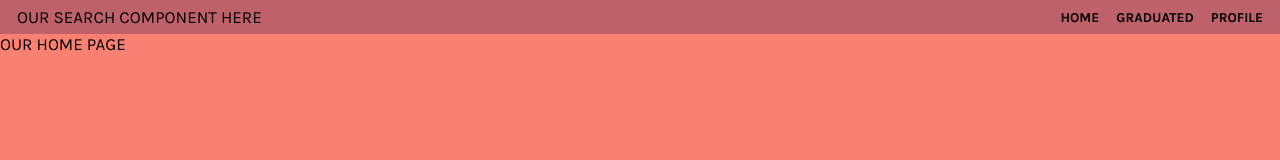
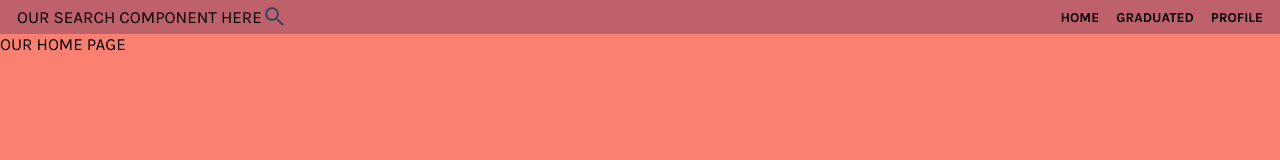
Before and after one commit to tiffany-lam/AppetiteEatery, a React (Create React App) app in the folder frontend/: page / in a window 1280 px wide. Shown: the top 160 px of the page. Built offline with nearby package versions, Linux system fonts and the light colour scheme; a web font is replaced by a local one.

Commit message:
added material-ui icon dependency

```diff
--- a/frontend/package.json
+++ b/frontend/package.json
@@ -3,6 +3,8 @@
   "version": "0.1.0",
   "private": true,
   "dependencies": {
+    "@material-ui/core": "^4.9.9",
+    "@material-ui/icons": "^4.9.1",
     "@testing-library/jest-dom": "^4.2.4",
     "@testing-library/react": "^9.5.0",
     "@testing-library/user-event": "^7.2.1",
--- a/frontend/src/components/navbar/navbar.component.jsx
+++ b/frontend/src/components/navbar/navbar.component.jsx
@@ -1,4 +1,5 @@
 import React from "react";
+import SearchIcon from "@material-ui/icons/Search";
 
 import "./navbar.styles.scss";
 
@@ -6,7 +7,10 @@ class Navbar extends React.Component {
   render() {
     return (
       <nav>
-        <div className="searchbar">OUR SEARCH COMPONENT HERE</div>
+        <div className="searchbar">
+          OUR SEARCH COMPONENT HERE <SearchIcon />
+        </div>
+
         <ul>
           <li>Home</li>
           <li>Graduated</li>
--- a/frontend/src/components/navbar/navbar.styles.scss
+++ b/frontend/src/components/navbar/navbar.styles.scss
@@ -11,6 +11,16 @@ nav {
 
   .searchbar {
     flex-grow: 1;
+
+    display: flex;
+    flex-direction: row;
+    align-items: center;
+
+    svg {
+      path {
+        fill: $french_laundry_blue;
+      }
+    }
   }
 
   ul {
```
Also changed, not shown: 1 other file (tests, documents, lock files or other folders).
